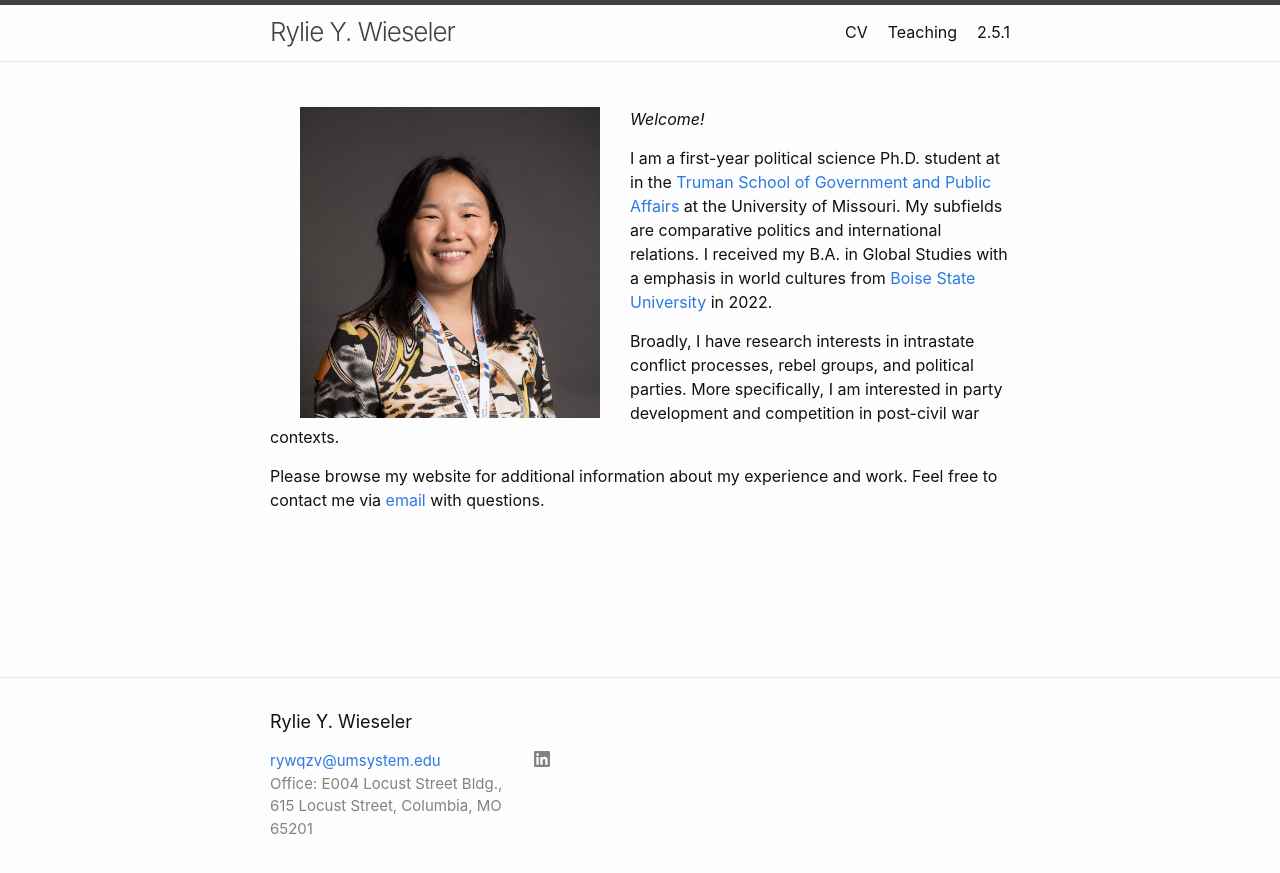
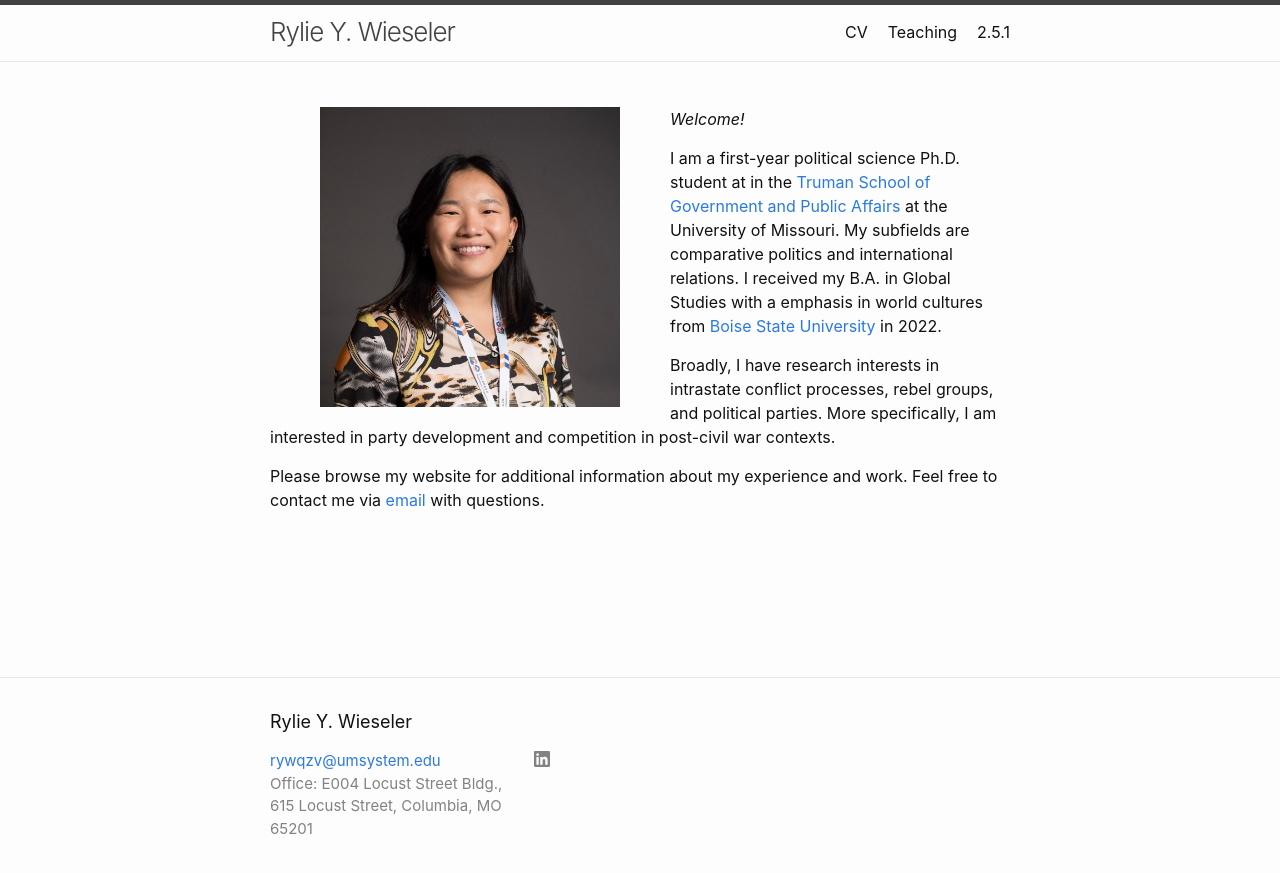
Before and after one commit to ryliewieseler/ryliewieseler.github.io, a Jekyll site: the page built from index.md, in a window 1280 px wide. Shown: the top 873 px of the page. Built offline with Jekyll 4.4.1, drawn with Linux system fonts in a browser that asks for light colours.

Commit message:
Update index.md

```diff
--- a/index.md
+++ b/index.md
@@ -9,13 +9,16 @@ layout: home
 ---
 
 <p>
-<img align="left" src="files/wieseler.jpg" width="300" hspace="30" />
+<img align="left" width="300" height="300" src="files/wieseler.jpg" hspace="50" />
 </p>
 
 _Welcome!_
 
 I am a first-year political science Ph.D. student at in the [Truman School of Government and Public Affairs](https://truman.missouri.edu/) at the University of Missouri. My subfields are comparative politics and international relations. I received my B.A. in Global Studies with a emphasis in world cultures from [Boise State University](https://www.boisestate.edu/sps-global/) in 2022.
 
+<p>
 Broadly, I have research interests in intrastate conflict processes, rebel groups, and political parties. More specifically, I am interested in party development and competition in post-civil war contexts.
 
+<p>
 Please browse my website for additional information about my experience and work. Feel free to contact me via <a href = "mailto: rywqzv@umsystem.edu">email</a> with questions.
+</p>
```
